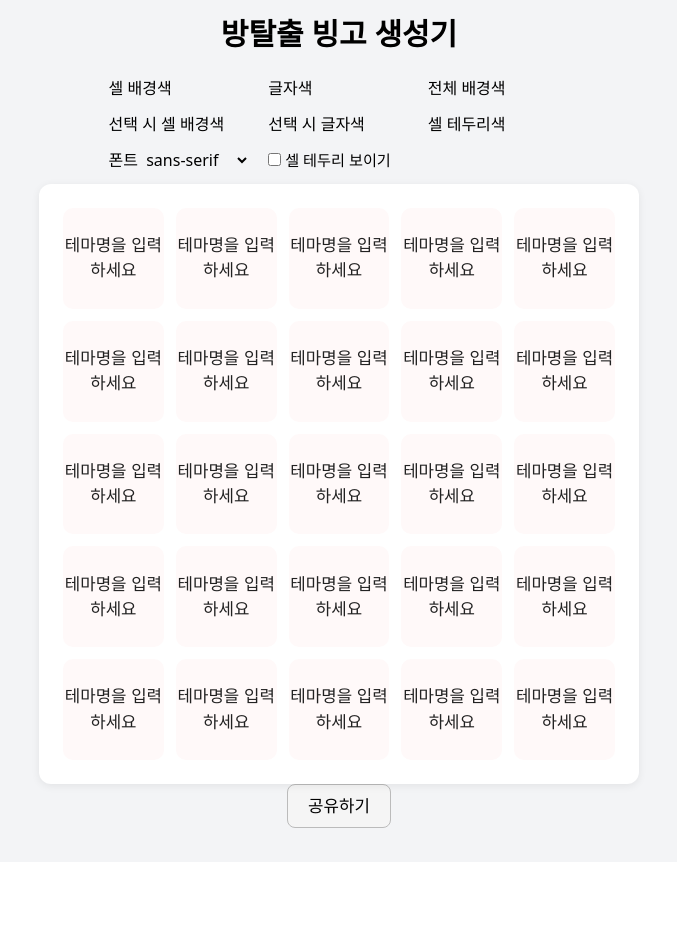
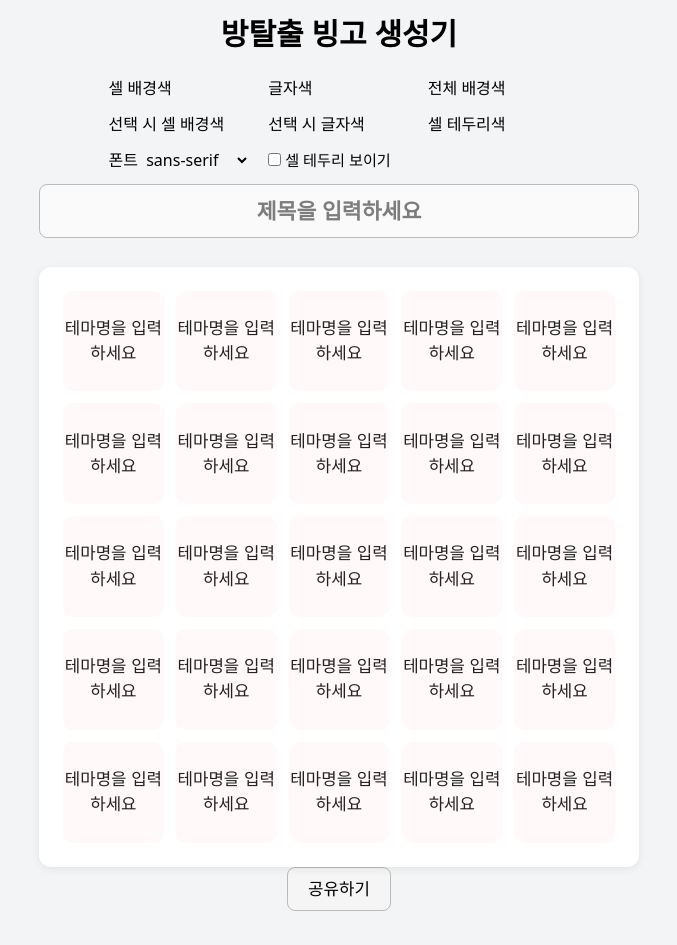
Before and after one commit to skojphy/bingo-generator, a SvelteKit app: page / in a window 1280 px wide. Shown: the whole page, without its empty margins (301-978 px from the left). Before the commit the page ends 862 px from the top, so only its background shows below. Built offline with nearby package versions, Linux system fonts and the light colour scheme; some icons are missing.

Commit message:
✨ feat: 빙고판 제목 입력 기능 및 UI 추가
빙고판 상단에 제목 입력란 추가 및 스타일 적용
boardTitle 상태 관리 및 공유 API에도 제목 포함

```diff
--- a/src/components/Board.svelte
+++ b/src/components/Board.svelte
@@ -39,12 +39,15 @@
 	let copySuccess = false;
 	let bingoCount = 0; // bingoCount 정의 추가 (초기값 0)
 
+	// 제목 상태 추가
+	let boardTitle = '';
+
 	async function shareBoard() {
 		// Notion API에 POST 요청
 		const res = await fetch('/api/bingo', {
 			method: 'POST',
 			headers: { 'Content-Type': 'application/json' },
-			body: JSON.stringify({ board, styleConfig })
+			body: JSON.stringify({ board, styleConfig, boardTitle })
 		});
 		const data = await res.json();
 		if (data.id) {
@@ -131,6 +134,17 @@
 
 <!-- 테마 스타일 커스텀 컴포넌트로 분리 -->
 <ThemeStyleControls bind:styleConfig {fontOptions} />
+
+<!-- 빙고판 제목 입력 UI 추가 -->
+<div class="bingo-title-wrap">
+	<input
+		class="bingo-title-input"
+		type="text"
+		placeholder="제목을 입력하세요"
+		bind:value={boardTitle}
+		maxlength={40}
+	/>
+</div>
 
 <div
 	class="board-grid"
@@ -297,24 +311,26 @@
 		font-size: 0.97em;
 		margin-left: 0.6em;
 	}
-	.bingo-shared {
-		margin-bottom: 18px;
+	.bingo-title-wrap {
+		width: 600px;
+		margin: 0 auto 18px auto;
+		display: flex;
+		justify-content: center;
 	}
-	.bingo-count {
-		font-size: 1.13em;
-		margin-bottom: 12px;
-		font-weight: 500;
-		color: #2d7d2d;
+	.bingo-title-input {
+		width: 100%;
+		font-size: 1.35em;
+		font-weight: bold;
+		padding: 0.45em 0.8em;
+		border-radius: 8px;
+		border: 1.5px solid #bbb;
+		text-align: center;
+		background: #fafafa;
+		margin-bottom: 0.5em;
+		outline: none;
+		transition: border 0.18s;
 	}
-	.bingo-cell {
-		cursor: pointer;
-		user-select: none;
-		transition:
-			background 0.18s,
-			color 0.18s;
-	}
-	.bingo-cell.checked {
-		background: #b3e6b3 !important;
-		color: #1a4d1a !important;
+	.bingo-title-input:focus {
+		border: 1.5px solid #4c9cff;
 	}
 </style>
```
